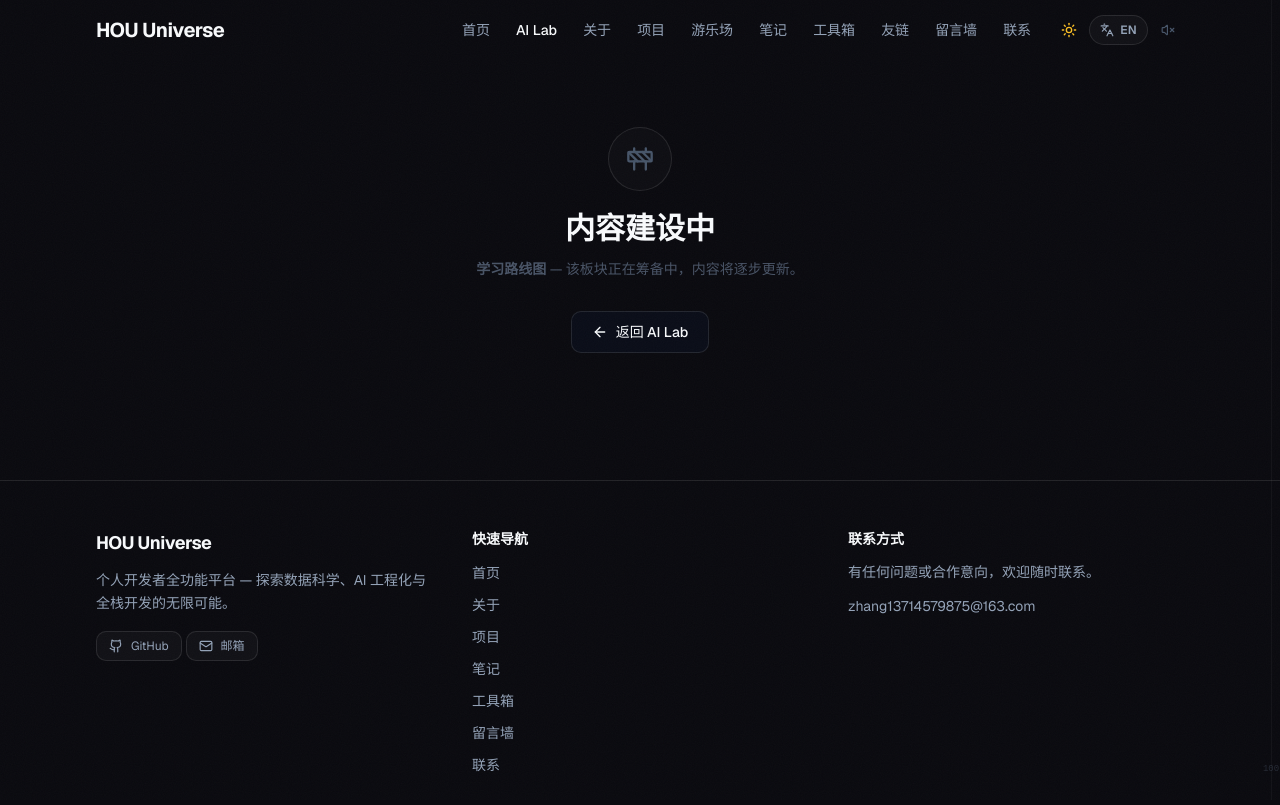
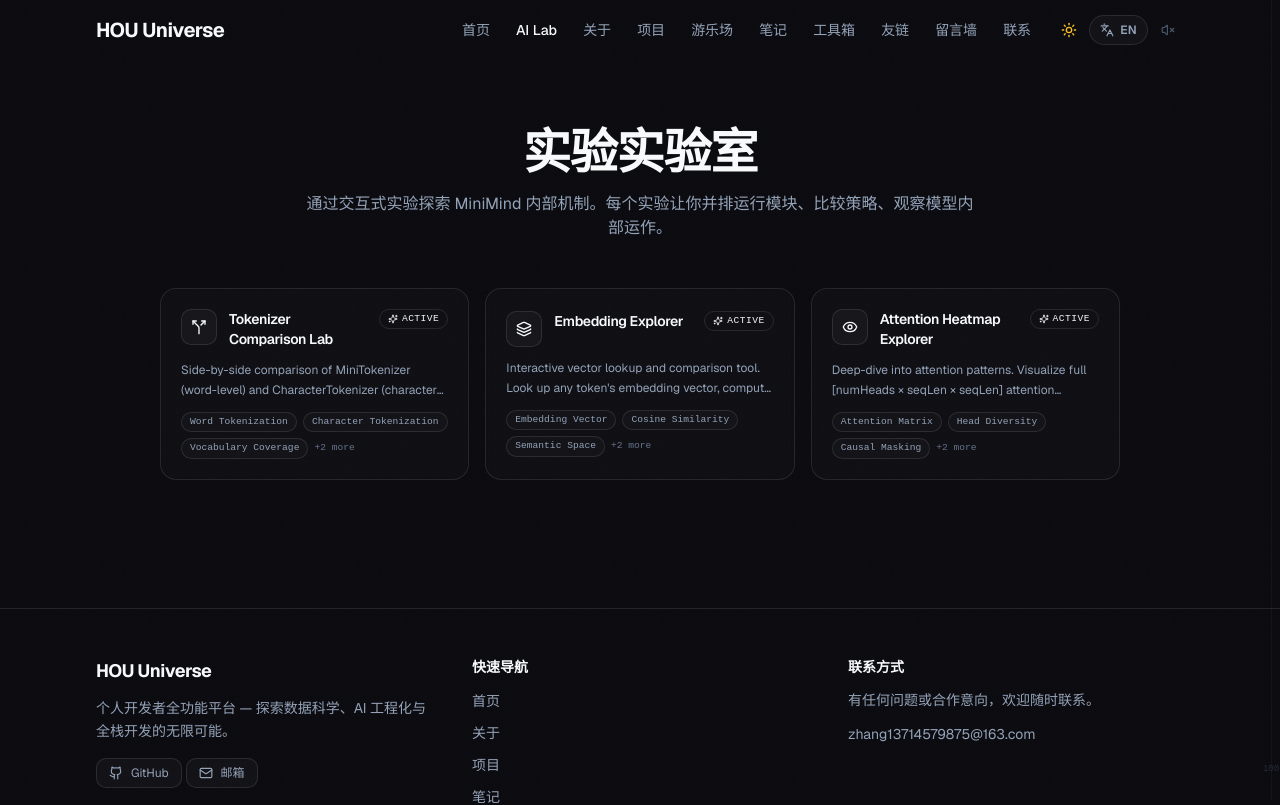
Before and after one commit to HouCheung/hou-universe, a Next.js app: page /ai-lab/experiments in a window 1280 px wide. Shown: the top 805 px of the page. Built offline with nearby package versions, Linux system fonts and the light colour scheme; no server answers.

Commit message:
feat(minimind): wire up experiments page route + barrel export

```diff
--- a/src/app/ai-lab/experiments/page.tsx
+++ b/src/app/ai-lab/experiments/page.tsx
@@ -1,10 +1,12 @@
 import type { Metadata } from "next";
-import { SubRoutePlaceholder } from "@/components/ai-lab/SubRoutePlaceholder";
+import { ExperimentsPageClient } from "@/components/minimind/experiments";
 
 export const metadata: Metadata = {
-  title: "Experiments",
+  title: "Experiment Lab",
+  description:
+    "Interactive MiniMind experiments — explore tokenization strategies, embedding vectors, attention patterns, and more through hands-on comparisons.",
 };
 
 export default function ExperimentsPage() {
-  return <SubRoutePlaceholder sectionNameKey="aiLab.sections.roadmap" />;
+  return <ExperimentsPageClient />;
 }
--- /dev/null
+++ b/src/components/minimind/experiments/index.ts
@@ -0,0 +1,18 @@
+// ============================================================
+// MiniMind — experiments/index.ts
+// ============================================================
+// Experiment Experience Layer — Barrel Export
+//
+// Exports all experiment UI components for the
+// Hub + Workspace architecture.
+// ============================================================
+
+export { ExperimentsPageClient } from "./ExperimentsPageClient";
+export { ExperimentHub } from "./ExperimentHub";
+export { ExperimentCard } from "./ExperimentCard";
+export { ExperimentWorkspace } from "./ExperimentWorkspace";
+export { ExperimentInputPanel } from "./ExperimentInputPanel";
+export { ExperimentResultRenderer } from "./ExperimentResultRenderer";
+export { TokenizerComparisonResult } from "./results/TokenizerComparisonResult";
+export { EmbeddingExplorerResult } from "./results/EmbeddingExplorerResult";
+export { AttentionHeatmapResult } from "./results/AttentionHeatmapResult";
```
